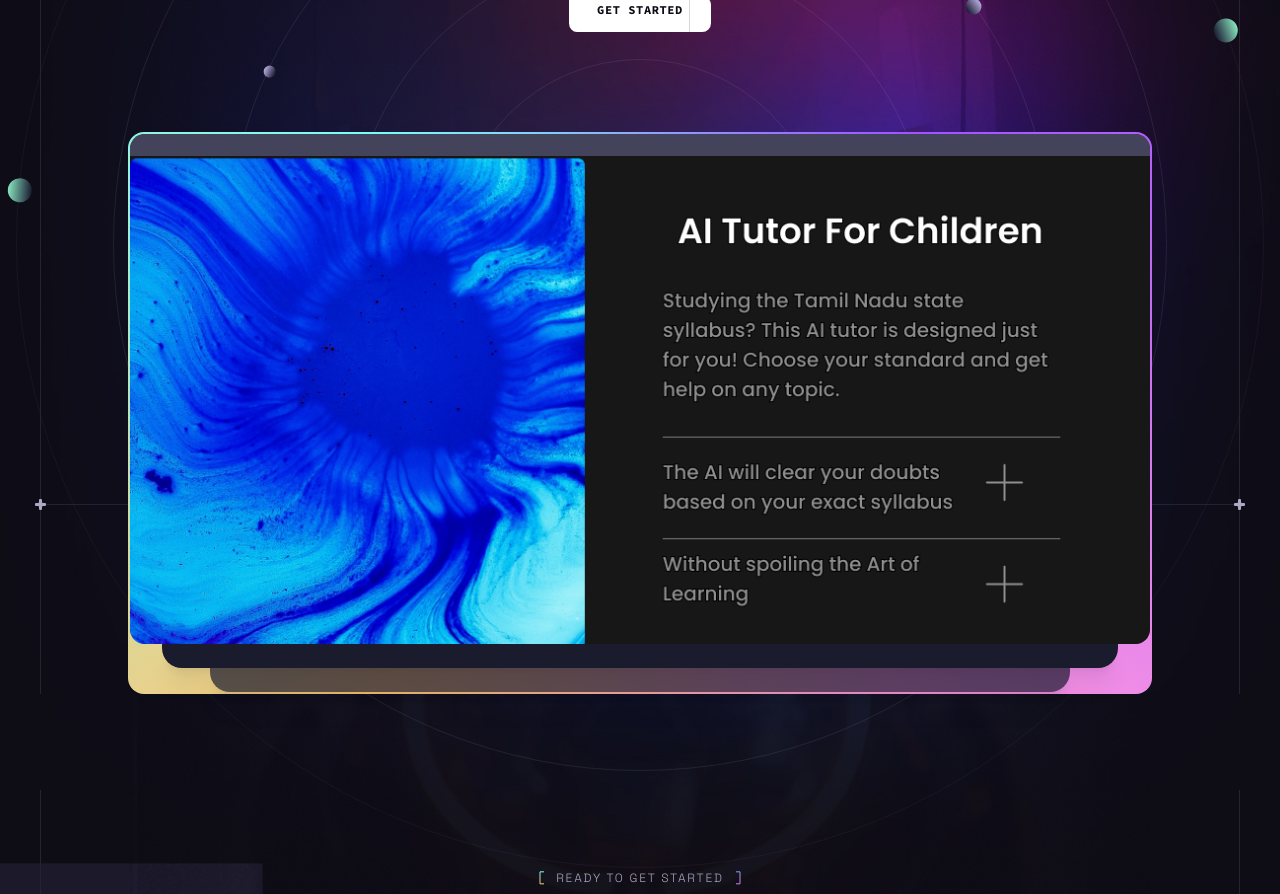
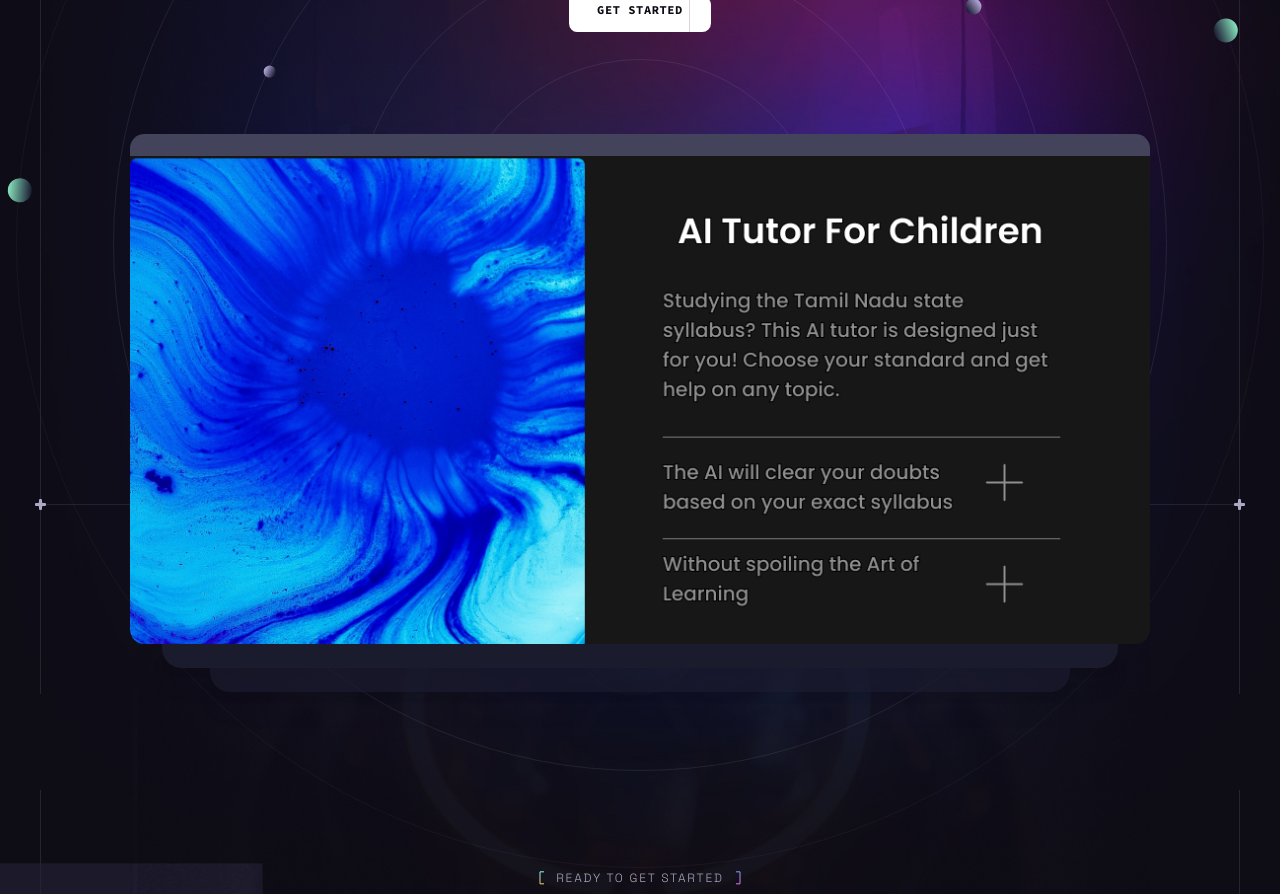
Before and after one commit to srvasanthan33/tn-tutor, a React (Vite) app: page / in a window 1280 px wide. Shown: the part 380-1274 px from the top of the page. Built offline with nearby package versions, Linux system fonts and the light colour scheme; grey boxes are pictures that could not be loaded.

Commit message:
removed border

```diff
--- a/src/components/Hero.jsx
+++ b/src/components/Hero.jsx
@@ -47,7 +47,7 @@ const Hero = () => {
         </div>
 
         <div className="relative max-w-[23rem] mx-auto md:max-w-5xl xl:mb-24">
-          <div className="relative z-1 p-0.5 rounded-2xl bg-conic-gradient">
+          <div className="relative z-1 p-0.5 rounded-2xl">
             <div className="relative bg-n-8 rounded-[1rem]">
               <div className="h-[1.4rem] bg-n-10 rounded-t-[0.9rem]" />
 
```
